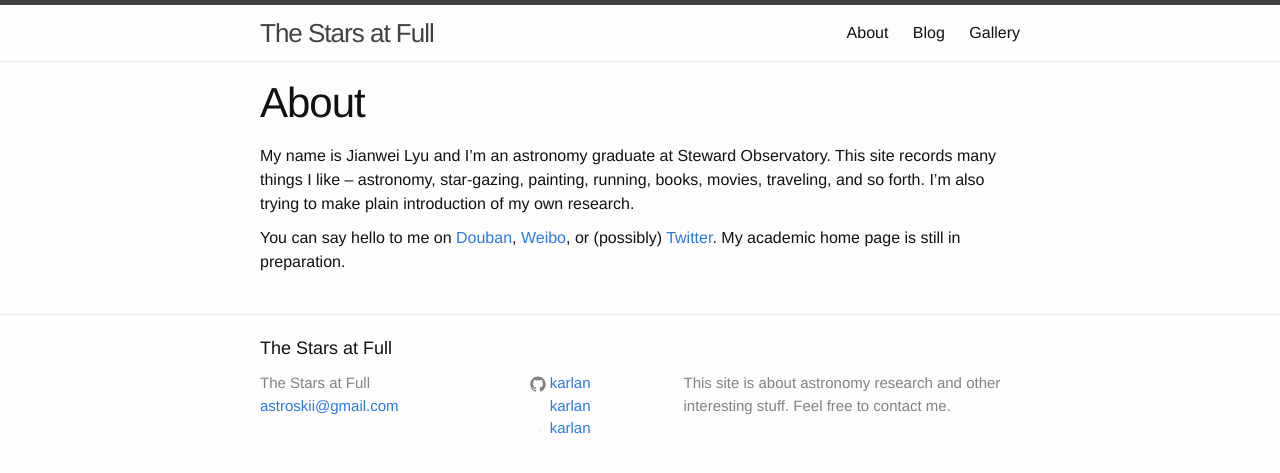
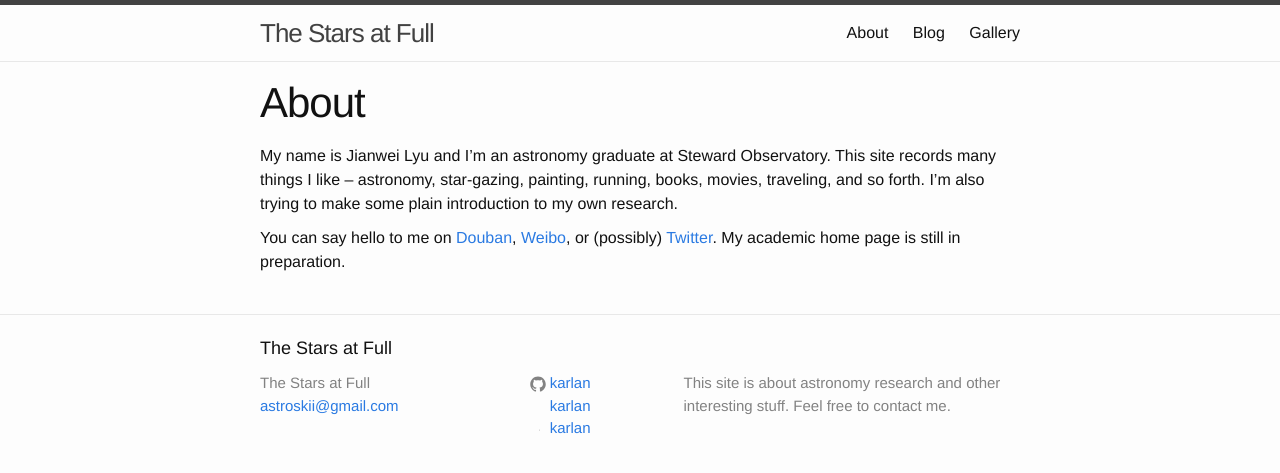
Before and after one commit to karlan/karlan.github.io, a Jekyll site: the page built from about.md, in a window 1280 px wide. Shown: the top 473 px of the page. Built offline with Jekyll 4.4.1, drawn with Linux system fonts in a browser that asks for light colours; comment, search, counter and statistics services are not loaded.

```diff
--- a/about.md
+++ b/about.md
@@ -6,8 +6,8 @@
 
 My name is Jianwei Lyu and I'm an astronomy graduate at Steward Observatory.
 This site records many things I like -- astronomy, star-gazing, painting,
-running, books, movies, traveling, and so forth. I'm also trying to make plain
-introduction of my own research.
+running, books, movies, traveling, and so forth. I'm also trying to make some plain
+introduction to my own research.
 
 You can say hello to me on [Douban][douban], [Weibo][weibo], or (possibly)
 [Twitter][twitter]. My academic home page is still in preparation.
```
